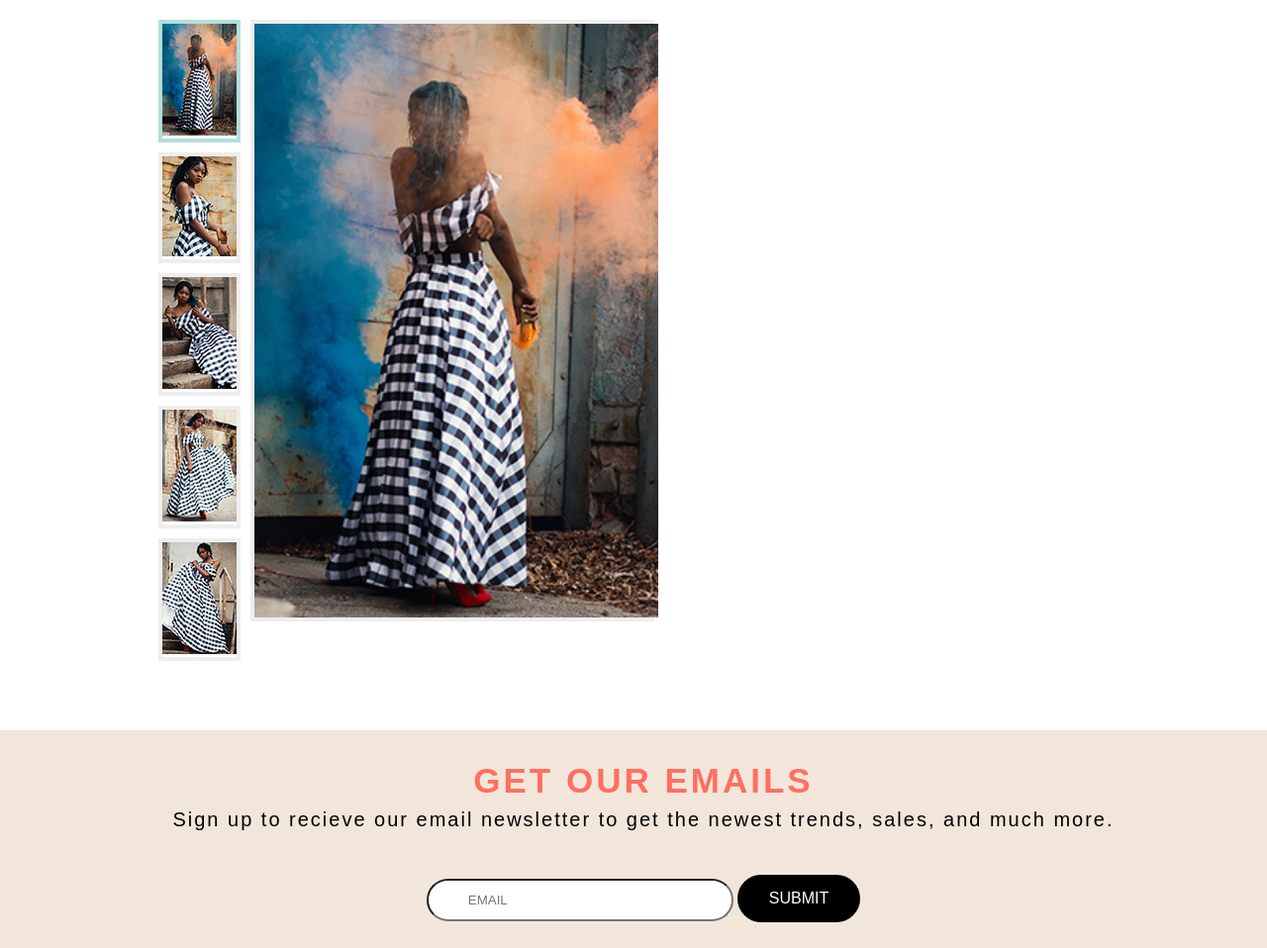
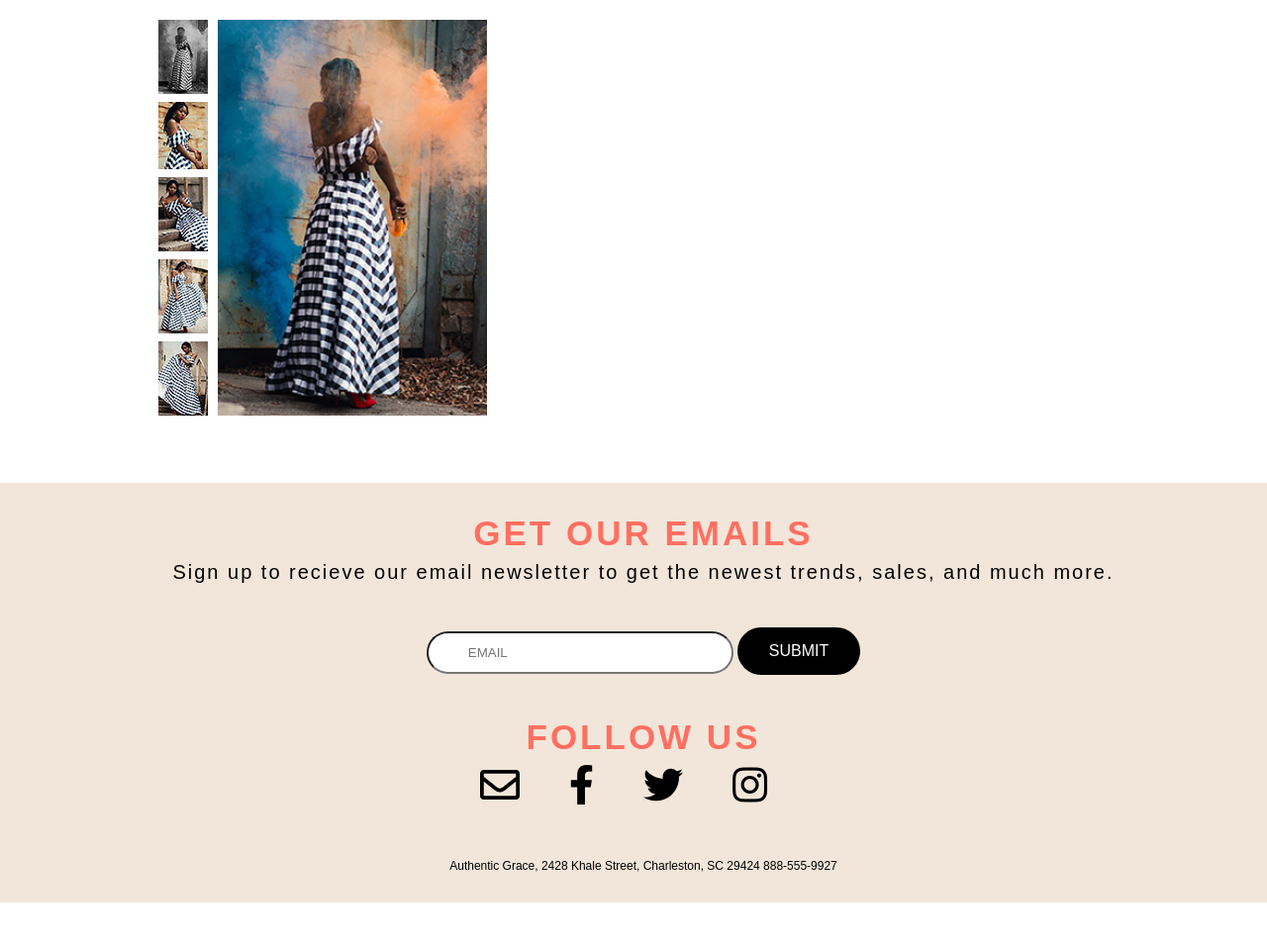
Before and after one commit to k8hansen/authenticgrace, a PHP site: page /productpage.html in a window 1280 px wide. Shown: the part 100-1058 px from the top of the page at 99% size. After the commit the page ends 1012 px from the top, so only its background shows below. Run offline with PHP 8.4, Linux system fonts and the light colour scheme; some libraries are stand-ins or nearby versions; some web fonts are replaced.

Commit message:
image gallery works, fixed a few things, still broken

```diff
--- a/stylesheet.css
+++ b/stylesheet.css
@@ -580,7 +580,7 @@ button {
 
 .gallery .desc,
 .gallery .full {
-    width: 400px;
+    width: 250px;
     font-size: 12px;
 }
 
@@ -590,22 +590,27 @@ button {
 
 .gallery .previews a {
     display: block;
-    margin-bottom: 10px;
+    margin-bottom: 5px;
 }
 
 .gallery .full,
 .gallery .full img {
-    height: 600px;
+    height: 400px;
 }
 
 .gallery .previews a,
-.gallery .full {
-    border: 4px solid #eee;
+{}
+
+.gallery .previews a:hover {
+    -moz-box-shadow: 0 0 20px #FF6F61;
+    -webkit-box-shadow: 0 0 20px #FF6F61;
+    box-shadow: 0 0 20px #FF6F61;
 }
 
-.gallery .previews a:hover,
 .gallery .previews a.selected {
-    border: 4px solid #B2DFDB;
+    -webkit-filter: grayscale(100%);
+    /* Safari 6.0 - 9.0 */
+    filter: grayscale(100%);
 }
 
 .gallery .full img:hover {
```
Also changed, not shown: scripts.js (deleted, +0 -10 lines), assets/productdress1.jpg, assets/productdress2.jpg, assets/productdress2_small.jpg, assets/productdress3.jpg, assets/productdress3_small.jpg, assets/productdress4.jpg, assets/productdress4_small.jpg, assets/productdress5.jpg, assets/productdress5_small.jpg, assets/productdress6.jpg, assets/productdress6_small.jpg.
